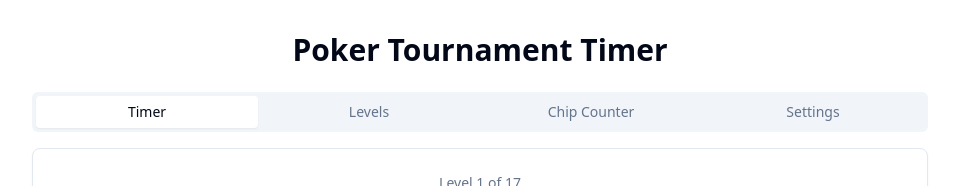
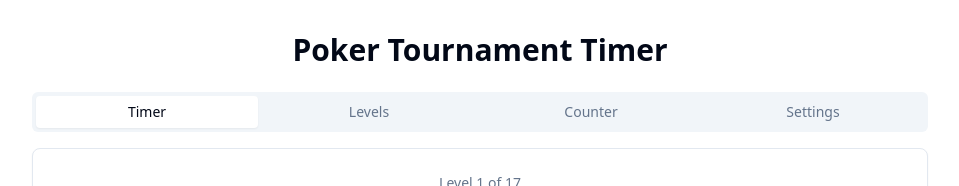
Before and after one commit to eliasfloreteng/poker-timer, a Next.js app: page / in a window 1280 px wide. Shown: the top 186 px of the page, without its empty margins (160-1119 px from the left). Built offline with nearby package versions, Linux system fonts and the light colour scheme.

Commit message:
Shorter tab title for chip counter

```diff
--- a/components/poker-timer.tsx
+++ b/components/poker-timer.tsx
@@ -156,7 +156,7 @@ export function PokerTimer() {
         <TabsList className="grid grid-cols-4 mb-4">
           <TabsTrigger value="timer">Timer</TabsTrigger>
           <TabsTrigger value="levels">Levels</TabsTrigger>
-          <TabsTrigger value="chips">Chip Counter</TabsTrigger>
+          <TabsTrigger value="chips">Counter</TabsTrigger>
           <TabsTrigger value="settings">Settings</TabsTrigger>
         </TabsList>
 
```
